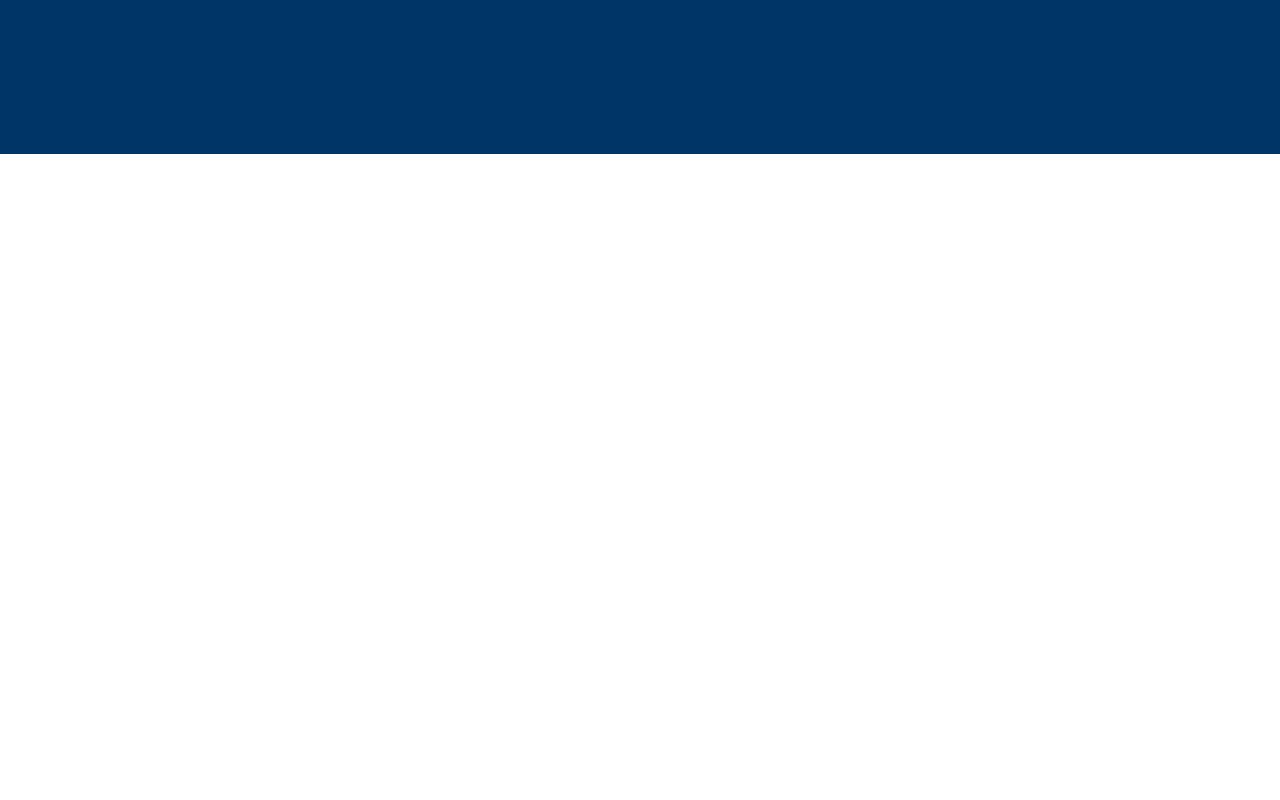
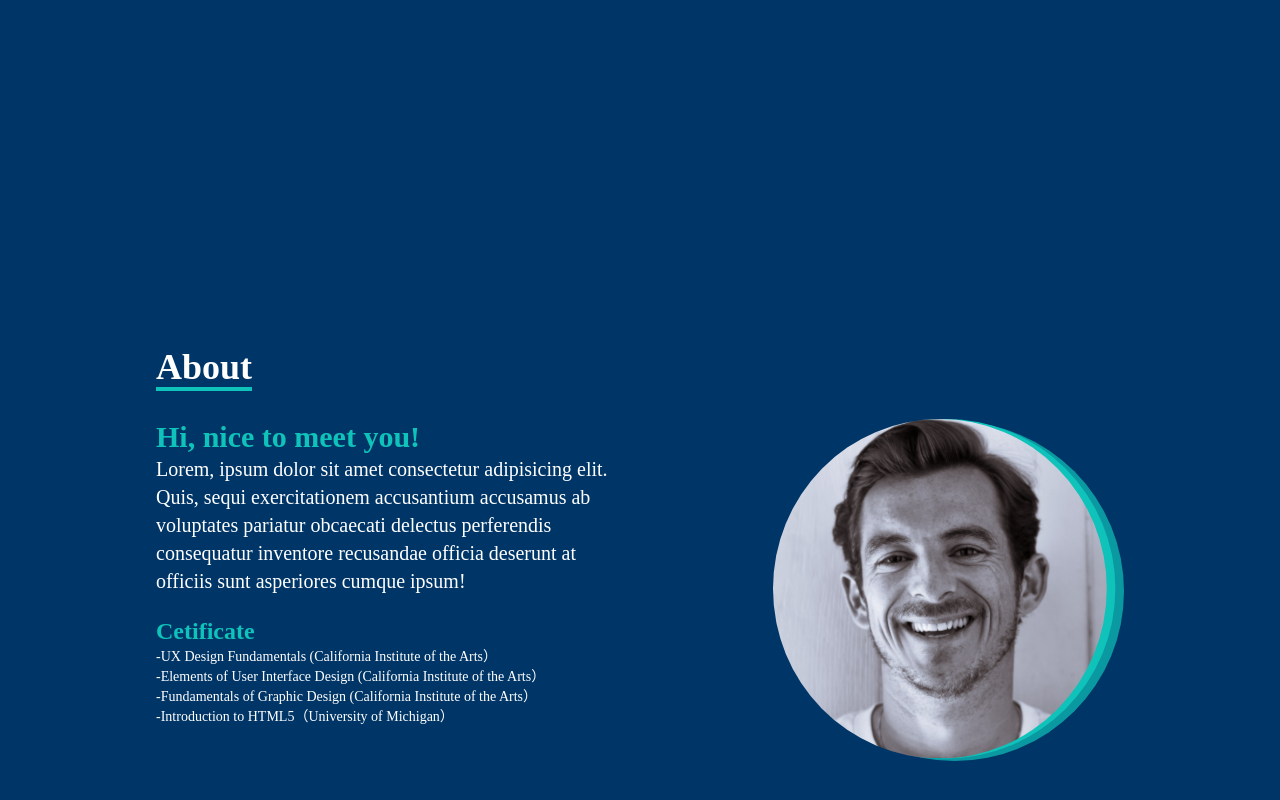
Before and after one commit to Masaki-0121/portfolio-masaki, a React (Create React App) app: page / in a window 1280 px wide. Shown: the part 646-1446 px from the top of the page. Before the commit the page ends 800 px from the top, so only its background shows below. Built offline with nearby package versions, Linux system fonts and the light colour scheme.

Commit message:
About page has been updated

```diff
--- a/src/App.js
+++ b/src/App.js
@@ -1,4 +1,5 @@
 import React from "react";
+import About from "./components/About";
 import Hero from "./components/Hero";
 import Navbar from "./components/Navbar";
 
@@ -7,6 +8,7 @@
     <div>
       <Navbar />
       <Hero />
+      <About />
     </div>
   );
 };
--- a/src/components/About.jsx
+++ b/src/components/About.jsx
@@ -1,7 +1,72 @@
 import React from "react";
+import profilePic from "../assets/profile-picture.svg";
 
 const About = () => {
-  return <div></div>;
+  return (
+    <div name="about" className="w-full h-screen bg-[#003667] text-white">
+      <div className="flex flex-col justify-center items-center w-full h-full">
+        <div className="max-w-[1000px] w-full grid grid-cols-2 gap-8">
+          <div className="sm:text-left pb-8 pl-4">
+            <p className="text-4xl text-right font-bold inline border-b-4 border-[#0fc2ba]">
+              About
+            </p>
+          </div>
+          <div></div>
+        </div>
+
+        <div className="max-w-[1000px] w-full grid sm:grid-cols-2 gap-8 px-4">
+          <div>
+            <p className="sm:text-left text-3xl text-[#0fc2ba] font-bold">
+              Hi, nice to meet you!
+            </p>
+            <p className="sm:text-left text-xl ">
+              Lorem, ipsum dolor sit amet consectetur adipisicing elit. Quis,
+              sequi exercitationem accusantium accusamus ab voluptates pariatur
+              obcaecati delectus perferendis consequatur inventore recusandae
+              officia deserunt at officiis sunt asperiores cumque ipsum!
+            </p>
+            <div className="sm:text-left text-xl my-[20px]">
+              <h3 className="text-2xl text-left font-bold text-[#0fc2ba]">
+                Cetificate
+              </h3>
+              <ul className="text-sm text-white">
+                <li>
+                  -UX Design Fundamentals (California Institute of the Arts）
+                </li>
+                <li>
+                  -Elements of User Interface Design (California Institute of
+                  the Arts）
+                </li>
+                <li>
+                  -Fundamentals of Graphic Design (California Institute of the
+                  Arts）
+                </li>
+                <li>-Introduction to HTML5（University of Michigan）</li>
+              </ul>
+            </div>
+          </div>
+          <img className="pl-[25%]" src={profilePic} alt="" />
+        </div>
+      </div>
+    </div>
+
+    // <div className="w-full h-screen flex justify-between items-center bg-[#003667]">
+    //   <h2>About</h2>
+    //   {/* Container */}
+    //   <div className="max-w-[600px] h-3/5 px-4">
+    //     <p className="sm:text-right text-4xl font-bold">
+    //       Hi I'm Masaki, nice to meet you. Please take a look around.
+    //     </p>
+    //     <p>
+    //       Lorem ipsum dolor sit, amet consectetur adipisicing elit. Corporis
+    //       quae fugiat, optio aliquid atque dicta reiciendis ducimus excepturi
+    //       labore corrupti voluptatum beatae quos sunt numquam mollitia, impedit
+    //       repellat natus doloremque.
+    //     </p>
+    //   </div>
+    //   <img src={profilePic} alt="" />
+    // </div>
+  );
 };
 
 export default About;
--- a/src/components/Hero.jsx
+++ b/src/components/Hero.jsx
@@ -8,14 +8,14 @@
     <div>
       <div className="w-full h-screen  bg-[#003667]">
         <img
-          className="hidden xl:flex fixed top-[10%] right-[10%] z-10"
+          className="hidden xl:flex absolute top-[10%] right-[10%] z-10"
           src={bgPic}
           alt=""
         />
         {/* <div className="bg-3dMac bg-no-repeat w-[800px] h-[800px] "></div> */}
 
         {/* container */}
-        <div className="max-w-[1000px] mx-auto px-8 fixed top-[25%] left-[15%] flex flex-col h-full z-20 ">
+        <div className="max-w-[1000px] mx-auto px-8 absolute top-[25%] left-[15%] flex flex-col h-full z-20 ">
           <p className="text-xl text-white">Hi there, I'm</p>
           <h1 className="text-4xl sm:text-8xl font-bold pt-[10px] text-[#0fc2ba]">
             <Typed
--- a/src/components/Navbar.jsx
+++ b/src/components/Navbar.jsx
@@ -43,7 +43,7 @@
       <div className="hidden lg:flex fixed flex-col top-[25%] mb-[40px] left-0">
         <li className="w-[190px] h-[50px] rounded-3xl flex justify-between items-center ml-[-100px]  mb-[20px] hover:ml-[2px] duration-300 hover:bg-[#0fc2ba]">
           <a
-            className="flex justify-between  items-center w-full h-full ml-[35px] text-[#0fc2ba] hover:text-white"
+            className=" flex justify-between  items-center w-full h-[50px] ml-[35px] text-[#0fc2ba] hover:text-white"
             href="/"
           >
             Github <FaGithub className="mr-[30px]" size={30} />
@@ -52,7 +52,7 @@
 
         <li className="w-[190px] h-[50px] rounded-3xl flex justify-between items-center ml-[-100px]  mb-[20px] hover:ml-[2px] duration-300 hover:bg-[#0fc2ba]">
           <a
-            className="flex justify-between  items-center w-full ml-[35px] text-[#0fc2ba]  hover:text-white"
+            className="flex justify-between  items-center w-full  h-[50px] ml-[35px] text-[#0fc2ba]  hover:text-white"
             href="/"
           >
             Linkedin <FaLinkedin className="mr-[30px]" size={30} />
@@ -61,7 +61,7 @@
 
         <li className="w-[190px] h-[50px] rounded-3xl flex justify-between items-center ml-[-100px]  mb-[20px] hover:ml-[2px] duration-300 hover:bg-[#0fc2ba]">
           <a
-            className="flex justify-between  items-center w-full ml-[35px] text-[#0fc2ba]  hover:text-white"
+            className="flex justify-between  items-center w-full  h-[50px] ml-[35px] text-[#0fc2ba]  hover:text-white"
             href="/"
           >
             Email <HiOutlineMail className="mr-[30px]" size={30} />
@@ -70,7 +70,7 @@
 
         <li className="w-[190px] h-[50px] rounded-3xl flex justify-between items-center ml-[-100px]  mb-[20px] hover:ml-[2px] duration-300 hover:bg-[#0fc2ba]">
           <a
-            className="flex justify-between  items-center w-full ml-[35px] text-[#0fc2ba]  hover:text-white"
+            className="flex justify-between  items-center w-full  h-[50px] ml-[35px] text-[#0fc2ba]  hover:text-white"
             href="/"
           >
             Resume <IoLogoOctocat className="mr-[30px]" size={30} />
```
Also changed, not shown: src/assets/profile-picture.svg (renamed from src/assets/profile picture.svg).
